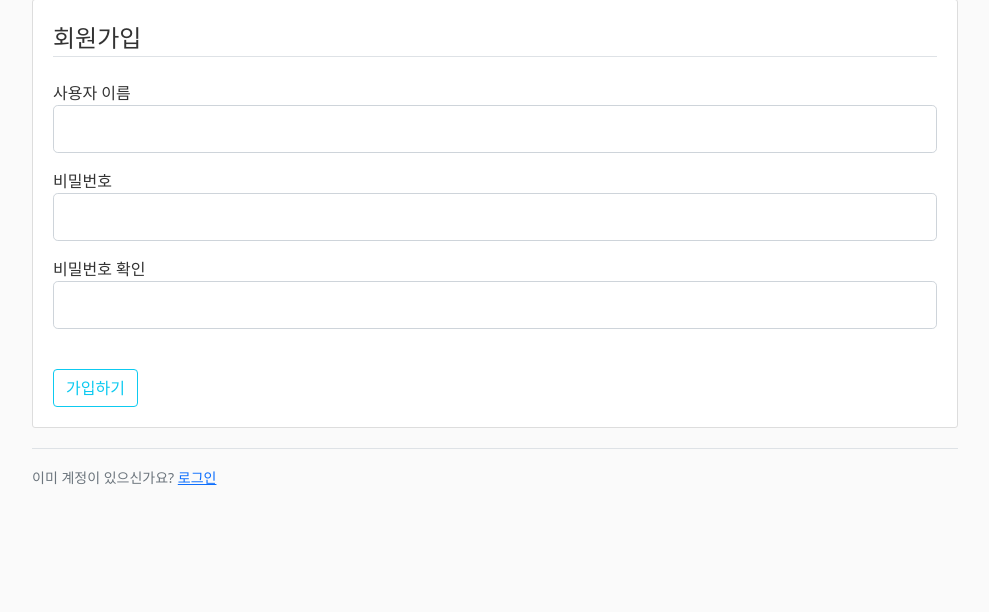
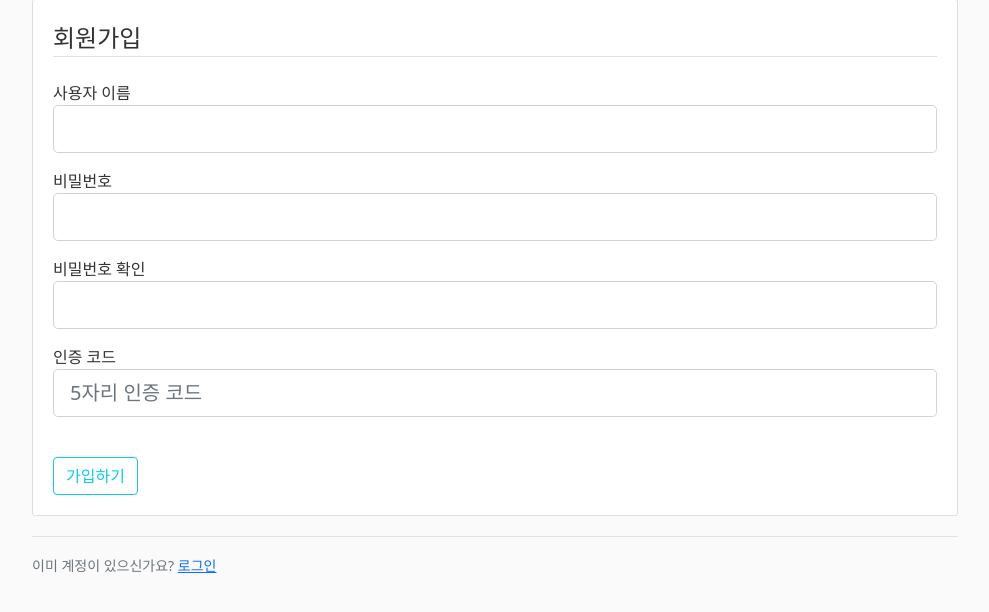
Before and after one commit to cadet-kim/Distributed-Computing, a Flask app: page /register in a window 1280 px wide. Shown: the part 81-693 px from the top of the page, without its empty margins (50-1039 px from the left). Run offline with Flask 3, Linux system fonts and the light colour scheme.

Commit message:
Add invite code field to registration form
Added invite code input field with validation feedback.

```diff
--- a/sample/app/templates/register.html
+++ b/sample/app/templates/register.html
@@ -44,6 +44,19 @@
                         {{ form.confirm_password(class="form-control form-control-lg") }}
                     {% endif %}
                 </div>
+                <div class="form-group mb-3">
+                    {{ form.invite_code.label(class="form-control-label") }}
+                    {% if form.invite_code.errors %}
+                        {{ form.invite_code(class="form-control form-control-lg is-invalid") }}
+                        <div class="invalid-feedback">
+                            {% for error in form.invite_code.errors %}
+                                <span>{{ error }}</span>
+                            {% endfor %}
+                        </div>
+                    {% else %}
+                        {{ form.invite_code(class="form-control form-control-lg", placeholder="5자리 인증 코드") }}
+                    {% endif %}
+                </div>
             </fieldset>
             <div class="form-group mt-4">
                 {{ form.submit(class="btn btn-outline-info") }}
```
